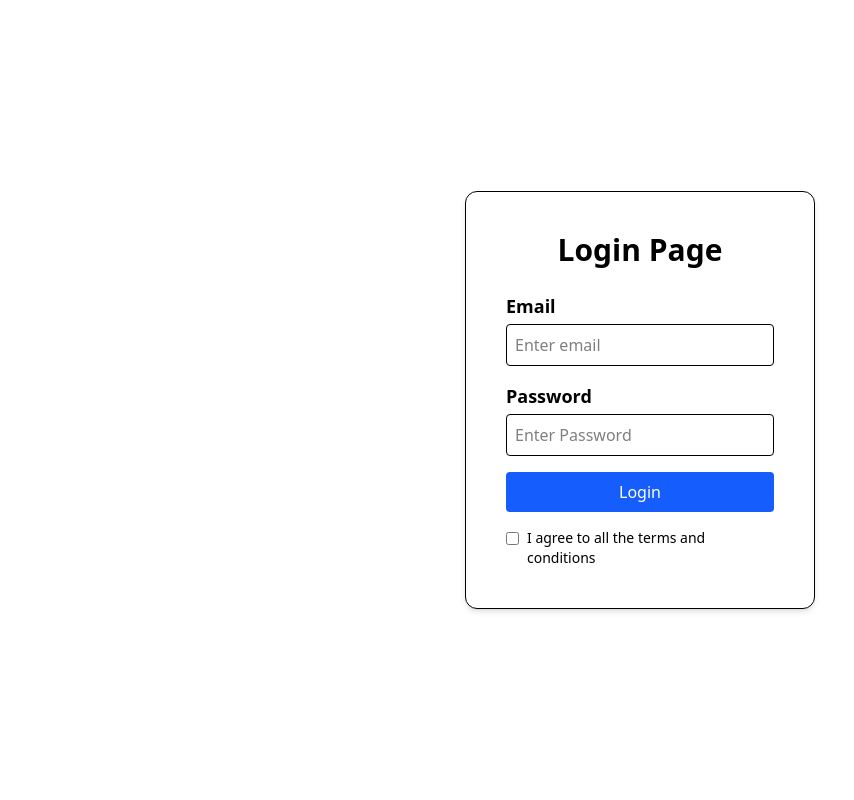
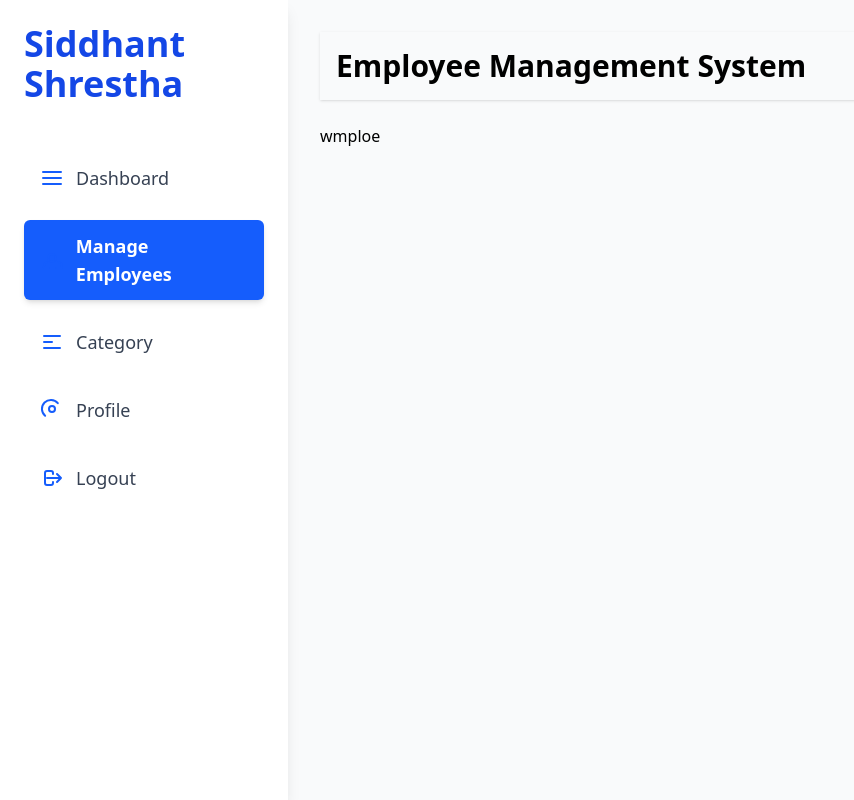
Before and after one commit to siddd01/Employee-Management-System, a React (Vite) app: page /dashboard/employee in a window 1280 px wide. Shown: the whole page, without its empty margins (0-854 px from the left). Built offline with nearby package versions, Linux system fonts and the light colour scheme.

Commit message:
created a sidebar and implemented routing Integrated axios GET request to /auth/category endpoint and displayedit

```diff
--- a/src/App.jsx
+++ b/src/App.jsx
@@ -1,11 +1,30 @@
-import Login from "./Components/Login"
+import { Route, Routes } from "react-router-dom";
+import AddCategory from "./Components/AddCategory";
+import Category from "./Components/Category";
+import Dashboard from "./Components/Dashboard";
+import Employee from "./Components/Employee";
+import Home from "./Components/Home";
+import Login from "./Components/Login";
+import Profile from "./Components/Profile";
 
 const App = () => {
   return (
-    <div>
-      <Login/>
-    </div>
-  )
-}
+    <Routes>
+      <Route path="/adminLogin" element={<Login />} />
 
-export default App
+      {/* Dashboard layout with nested routes */}
+         {/* Dashboard with Nested Routes */}
+        <Route path='/dashboard' element={<Dashboard />}>
+          <Route path="home" element={<Home />} />
+          <Route path='employee' element={<Employee />} />
+           {/* Default Dashboard Page */}
+          <Route path='category' element={<Category />} />
+          <Route path='profile' element={<Profile />} />
+          <Route path='add_category' element={<AddCategory />} />
+
+        </Route>
+    </Routes>
+  );
+};
+
+export default App;
--- /dev/null
+++ b/src/Components/AddCategory.jsx
@@ -0,0 +1,77 @@
+import axios from "axios";
+import { useState } from "react";
+import { useNavigate } from "react-router-dom";
+
+const AddCategory = () => {
+    const navigate=useNavigate()
+  const [category, setCategory] = useState("");
+  const [error, setError] = useState("");
+
+  const handleSubmit = (e) => {
+    e.preventDefault();
+
+    // if (!category.trim()) {
+    //   setError("Category name is required");
+    //   return;
+    // }
+
+   axios.post("http://localhost:3000/auth/add_category",  {category})
+  .then(result => {
+    console.log(result)
+    if (result.data.Status) {
+
+      navigate("/dashboard/category");
+    } else {
+      alert(result.data.Error || "Something went wrong");
+    }
+  })
+  .catch(err => {
+    console.error(err);
+    alert(err);
+  });
+
+
+    // Add your logic here to send the category to the backend
+    console.log("Category added:", category);
+
+
+  };
+
+  return (
+    <div className="w-[80vw] h-[80vh] overflow-hidden flex justify-center items-center">
+      <div className="border rounded-xl shadow-md p-10 bg-white w-[350px]">
+        {error && (
+          <p className="text-md text-red-500 text-center font-semibold mb-2">
+            {error}
+          </p>
+        )}
+        <h2 className="text-3xl font-semibold text-center mb-6">Add Category</h2>
+        <form onSubmit={handleSubmit}>
+          <div className="mb-4">
+            <label className="text-lg block mb-1">
+              <strong>Category</strong>
+            </label>
+            <input
+              type="text"
+              value={category}
+              onChange={(e) => setCategory(e.target.value)}
+              placeholder="Enter Category"
+              className="w-full border p-2 rounded focus:outline-none focus:ring-2 focus:ring-blue-500"
+            />
+          </div>
+
+          <div className="mb-4">
+            <button
+              type="submit"
+              className="w-full bg-blue-600 text-white py-2 rounded hover:bg-blue-700 transition duration-200"
+            >
+              Add
+            </button>
+          </div>
+        </form>
+      </div>
+    </div>
+  );
+};
+
+export default AddCategory;
--- /dev/null
+++ b/src/Components/Category.jsx
@@ -0,0 +1,54 @@
+import axios from "axios"
+import { useEffect, useState } from "react"
+import { Link } from "react-router-dom"
+
+
+const Category = () => {
+  const [category,setCategory]=useState([])
+  console.log(category)
+
+  useEffect(() => {
+  axios.get("http://localhost:3000/auth/category")
+    .then(result => {
+      if (result.data.Status) {
+
+        setCategory(Array.isArray(result.data.Result) ? result.data.Result : []);
+      } else {
+        alert(result.data.Error);
+      }
+    })
+    .catch(err => console.log(err));
+}, []);
+
+  return (
+    <div className="px-5 mt-5">
+        <div className="flex justify-center ">
+            <h3 className="text-4xl font-semibold">Category</h3>
+
+        </div>
+        <Link to="/dashboard/add_category" className=" border p-2 bg-blue-600 hover:bg-blue-700 text-xl rounded">Add Category </Link>
+
+        <div className="">
+          <table>
+           <thead>
+            <tr>
+              <th>Name</th>
+            </tr>
+           </thead>
+          <tbody>
+         {
+          category.map((c, index) => (
+            <tr key={index}>
+              <td>{c.name}</td>
+            </tr>
+          ))
+        }
+      </tbody>
+          </table>
+        </div>
+
+    </div>
+  )
+}
+
+export default Category
--- /dev/null
+++ b/src/Components/Dashboard.jsx
@@ -0,0 +1,128 @@
+import { NavLink, Outlet } from "react-router-dom";
+
+const icons = {
+  dashboard: (
+    <svg
+      xmlns="http://www.w3.org/2000/svg"
+      className="h-6 w-6 mr-3 text-blue-600"
+      fill="none"
+      viewBox="0 0 24 24"
+      stroke="currentColor"
+      strokeWidth={2}
+    >
+      <path strokeLinecap="round" strokeLinejoin="round" d="M3 12h18M3 6h18M3 18h18" />
+    </svg>
+  ),
+  employees: (
+    <svg
+      xmlns="http://www.w3.org/2000/svg"
+      className="h-6 w-6 mr-3 text-blue-600"
+      fill="none"
+      viewBox="0 0 24 24"
+      stroke="currentColor"
+      strokeWidth={2}
+    >
+      <path
+        strokeLinecap="round"
+        strokeLinejoin="round"
+        d="M17 20h5v-2a4 4 0 00-3-3.87M9 20H4v-2a4 4 0 013-3.87M12 14a4 4 0 100-8 4 4 0 000 8z"
+      />
+    </svg>
+  ),
+  category: (
+    <svg
+      xmlns="http://www.w3.org/2000/svg"
+      className="h-6 w-6 mr-3 text-blue-600"
+      fill="none"
+      viewBox="0 0 24 24"
+      stroke="currentColor"
+      strokeWidth={2}
+    >
+      <path strokeLinecap="round" strokeLinejoin="round" d="M4 6h16M4 12h8m-8 6h16" />
+    </svg>
+  ),
+  profile: (
+    <svg
+      xmlns="http://www.w3.org/2000/svg"
+      className="h-6 w-6 mr-3 text-blue-600"
+      fill="none"
+      viewBox="0 0 24 24"
+      stroke="currentColor"
+      strokeWidth={2}
+    >
+      <path
+        strokeLinecap="round"
+        strokeLinejoin="round"
+        d="M5.121 17.804A9 9 0 1117.804 5.12M15 11a3 3 0 11-6 0 3 3 0 016 0z"
+      />
+    </svg>
+  ),
+  logout: (
+    <svg
+      xmlns="http://www.w3.org/2000/svg"
+      className="h-6 w-6 mr-3 text-blue-600"
+      fill="none"
+      viewBox="0 0 24 24"
+      stroke="currentColor"
+      strokeWidth={2}
+    >
+      <path
+        strokeLinecap="round"
+        strokeLinejoin="round"
+        d="M17 16l4-4m0 0l-4-4m4 4H7m6 4v1a2 2 0 01-2 2H7a2 2 0 01-2-2V7a2 2 0 012-2h4a2 2 0 012 2v1"
+      />
+    </svg>
+  ),
+};
+
+const Dashboard = () => {
+  const menuItems = [
+    { name: "Dashboard", to: "/dashboard/home", icon: icons.dashboard },
+    { name: "Manage Employees", to: "/dashboard/employee", icon: icons.employees },
+    { name: "Category", to: "/dashboard/category", icon: icons.category },
+    { name: "Profile", to: "/dashboard/profile", icon: icons.profile },
+    { name: "Logout", to: "/dashboard/logout", icon: icons.logout },
+  ];
+
+  return (
+    <div className="flex min-h-screen">
+      {/* Sidebar */}
+      <aside className="w-72 bg-white shadow-lg sticky top-0 p-6 flex flex-col">
+        <h1 className="text-4xl font-extrabold text-blue-700 mb-12">Siddhant Shrestha</h1>
+        <nav className="flex flex-col space-y-4 text-lg font-medium">
+          {menuItems.map(({ name, to, icon }) => (
+            <NavLink
+              key={to}
+              to={to}
+              className={({ isActive }) =>
+                `flex items-center px-4 py-3 rounded-md transition-colors duration-200 ${
+                  isActive
+                    ? "bg-blue-600 text-white font-bold shadow-md"
+                    : "text-gray-700 hover:bg-blue-100 hover:text-blue-700"
+                }`
+              }
+            >
+              {icon}
+              {name}
+            </NavLink>
+          ))}
+        </nav>
+      </aside>
+
+      {/* Main content */}
+      <main className="flex-1 p-8 bg-gray-50">
+        <div className="">
+            <h2 className="text-3xl font-semibold mb-6 shadow p-4">Employee Management System</h2>
+
+        </div>
+
+
+         <Outlet/>
+
+
+      </main>
+    </div>
+  );
+};
+
+export default Dashboard;
--- /dev/null
+++ b/src/Components/Employee.jsx
@@ -0,0 +1,10 @@
+
+const Employee = () => {
+  return (
+    <div>
+      wmploe
+    </div>
+  )
+}
+
+export default Employee
--- /dev/null
+++ b/src/Components/Home.jsx
@@ -0,0 +1,11 @@
+
+const Home = () => {
+    console.log("home")
+  return (
+    <div className="bg-red-500">
+      ss Lorem ipsum dolor sit amet consectetur, adipisicing elit. Dicta, explicabo sunt. Atque ea tempora deserunt hic assumenda delectus dolore, iste unde reiciendis quos commodi? Necessitatibus nobis odit quia ut quod?
+    </div>
+  )
+}
+
+export default Home
--- a/src/Components/Login.jsx
+++ b/src/Components/Login.jsx
@@ -1,7 +1,10 @@
 import axios from "axios";
 import { useState } from "react";
+import { useNavigate } from "react-router-dom";
 
 const Login = () => {
+    const navigate=useNavigate()
+    const [error,setError]=useState()
   const [values, setValues] = useState({
     email: "",
     password: "",
@@ -9,19 +12,34 @@ const Login = () => {
 
   const [agree, setAgree] = useState(false);
 
-  const handleSubmit = (e) => {
-    e.preventDefault();
-    axios.post('http://localhost:3000/auth/adminLogin')
-    .then(result => console.log(result))
-    .catch(err=> console.log(err))
-    // Add your login logic here
-    console.log("Submitted values:", values);
-    console.log("Agreed to terms:", agree);
-  };
+const handleSubmit = (e) => {
+  e.preventDefault();
+
+  axios.post('http://localhost:3000/auth/adminLogin', values,{
+    withCredentials:true
+  })
+    .then(result => {
+        if(result.data.loginStatus){
+            navigate("/dashboard")
+        }
+        else{
+            setError(result.data.Error)
+        }
+
+    })
+    .catch(err => {
+      console.log("Login error:", err);
+
+    });
+
+  console.log("Submitted values:", values);
+  console.log("Agreed to terms:", agree);
+};
 
   return (
     <div className="w-screen h-screen overflow-hidden flex justify-center items-center">
       <div className="border rounded-xl shadow-md p-10 bg-white w-[350px]">
+         <p className="text-xl text-yellow-400 text-center font-semibold">{error}</p>
         <h2 className="text-3xl font-semibold text-center mb-6">Login Page</h2>
         <form onSubmit={handleSubmit}>
           <div className="mb-4">
--- /dev/null
+++ b/src/Components/Profile.jsx
@@ -0,0 +1,10 @@
+
+const Profile = () => {
+  return (
+    <div>
+      profile
+    </div>
+  )
+}
+
+export default Profile
--- a/src/main.jsx
+++ b/src/main.jsx
@@ -1,8 +1,7 @@
-import { StrictMode } from 'react'
 import { createRoot } from 'react-dom/client'
+import { BrowserRouter } from 'react-router-dom'
+import App from './App.jsx'
 import './index.css'
-import App from './App.jsx'
-import { BrowserRouter } from 'react-router-dom'
 
 createRoot(document.getElementById('root')).render(
   <BrowserRouter>
```
